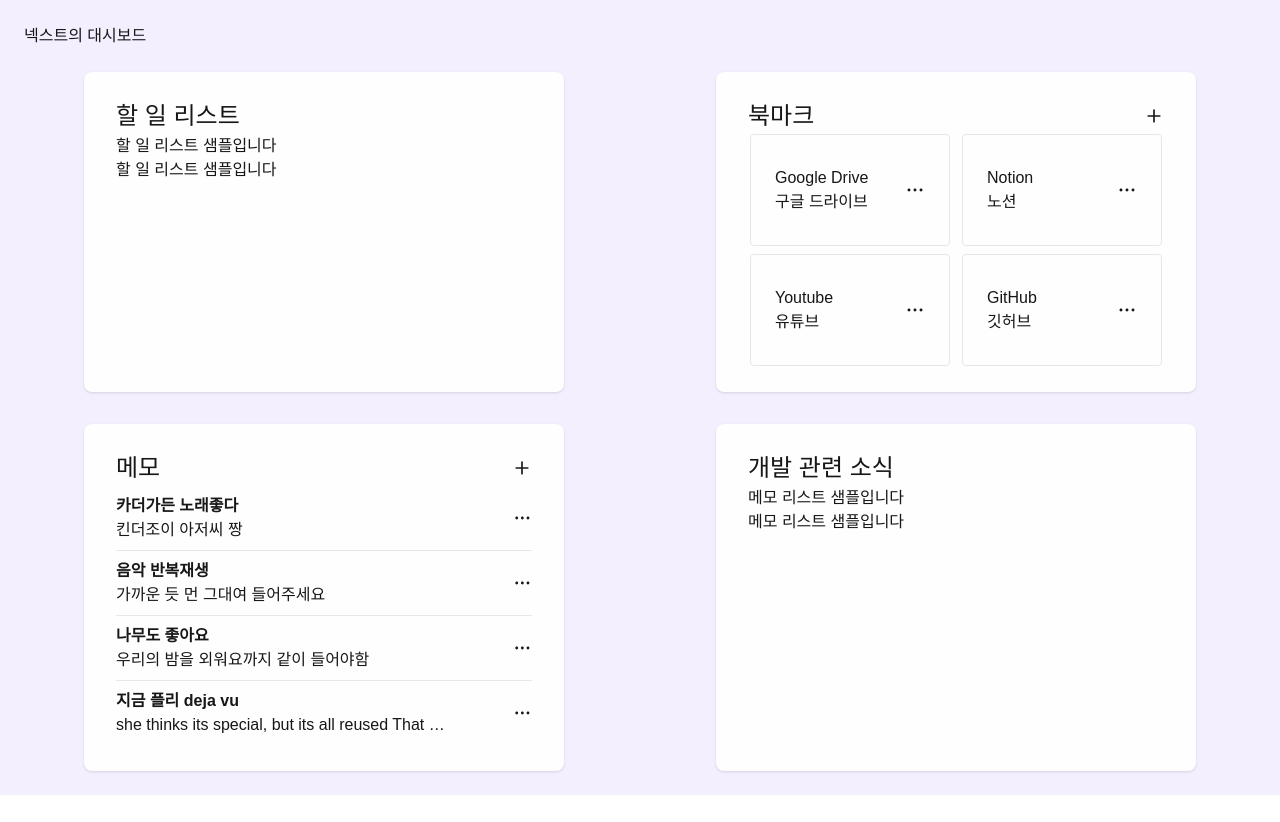
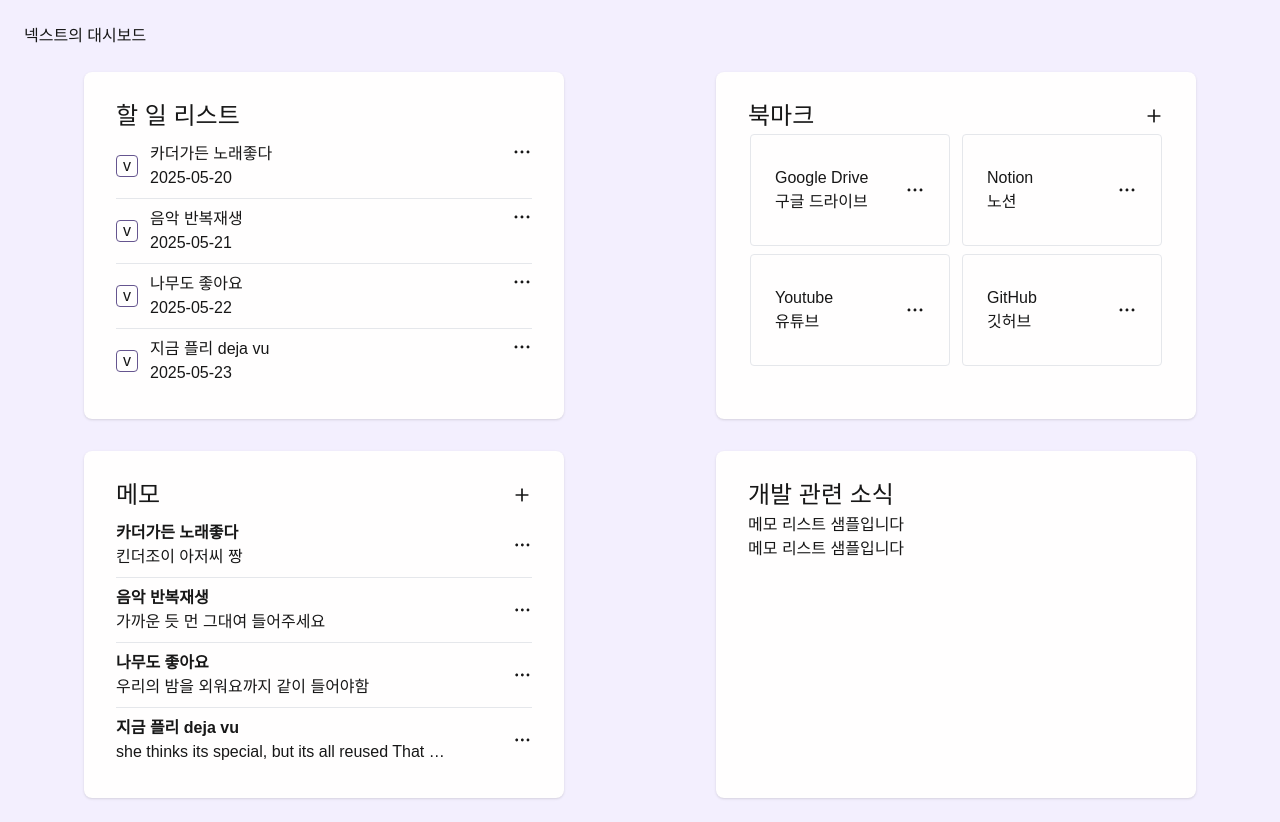
Before and after one commit to OSSCA3/TodoBoard, a Next.js app: page / in a window 1280 px wide. Before the commit the page ends 800 px from the top, so only its background shows below. Built offline with nearby package versions, Linux system fonts and the light colour scheme.

Commit message:
style: TodoList 컴포넌트 구현

```diff
--- /dev/null
+++ b/src/components/home/todo-list/checkbox.tsx
@@ -0,0 +1,11 @@
+import React from 'react';
+
+const CheckBox = () => {
+  return (
+    <div className="w-[22px] h-[22px] border border-[#65558f] rounded cursor-pointer flex justify-center items-center">
+      v
+    </div>
+  );
+};
+
+export default CheckBox;
--- /dev/null
+++ b/src/components/home/todo-list/todo-item.tsx
@@ -0,0 +1,24 @@
+import { TodoItem } from '@/types/todo-list';
+import React from 'react';
+import { IoIosMore } from 'react-icons/io';
+import CheckBox from './checkbox';
+
+interface TodoListProps {
+  todo: TodoItem;
+}
+const TodoListItem = ({ todo }: TodoListProps) => {
+  return (
+    <li className="flex justify-between w-full border-b border-gray-200 last:border-b-0 py-2 select-none">
+      <div className="flex items-center gap-3">
+        <CheckBox />
+        <div className="flex flex-col cursor-pointer truncate max-w-[340px]">
+          <span>{todo.content}</span>
+          <span>{todo.date}</span>
+        </div>
+      </div>
+      <IoIosMore className="text-xl cursor-pointer" />
+    </li>
+  );
+};
+
+export default TodoListItem;
--- a/src/components/home/todo-list/todo-list.tsx
+++ b/src/components/home/todo-list/todo-list.tsx
@@ -1,12 +1,15 @@
+import { mockTodoData } from '@/mocks/todos';
 import React from 'react';
+import TodoListItem from './todo-item';
 
 const TodoList = () => {
   return (
     <div className="rounded-xl h-full w-full">
       <h2>할 일 리스트</h2>
-      <ul>
-        <li>할 일 리스트 샘플입니다</li>
-        <li>할 일 리스트 샘플입니다</li>
+      <ul className="flex flex-col justify-between items-start">
+        {mockTodoData.map((todo) => (
+          <TodoListItem key={todo.id} todo={todo} />
+        ))}
       </ul>
     </div>
   );
--- /dev/null
+++ b/src/mocks/todos.ts
@@ -0,0 +1,28 @@
+import { TodoItem } from '@/types/todo-list';
+
+export const mockTodoData: TodoItem[] = [
+  {
+    id: 1,
+    content: '카더가든 노래좋다',
+    date: '2025-05-20',
+    isCompleted: false,
+  },
+  {
+    id: 2,
+    content: '음악 반복재생',
+    date: '2025-05-21',
+    isCompleted: false,
+  },
+  {
+    id: 3,
+    content: '나무도 좋아요',
+    date: '2025-05-22',
+    isCompleted: false,
+  },
+  {
+    id: 4,
+    content: '지금 플리 deja vu',
+    date: '2025-05-23',
+    isCompleted: false,
+  },
+];
--- a/src/types/todo-list.ts
+++ b/src/types/todo-list.ts
@@ -0,0 +1,6 @@
+export interface TodoItem {
+  id: number;
+  content: string;
+  date: string;
+  isCompleted: boolean;
+}
```
